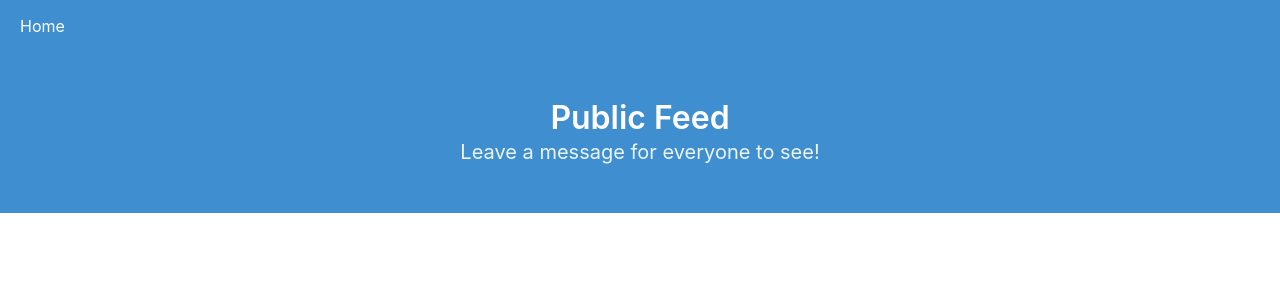
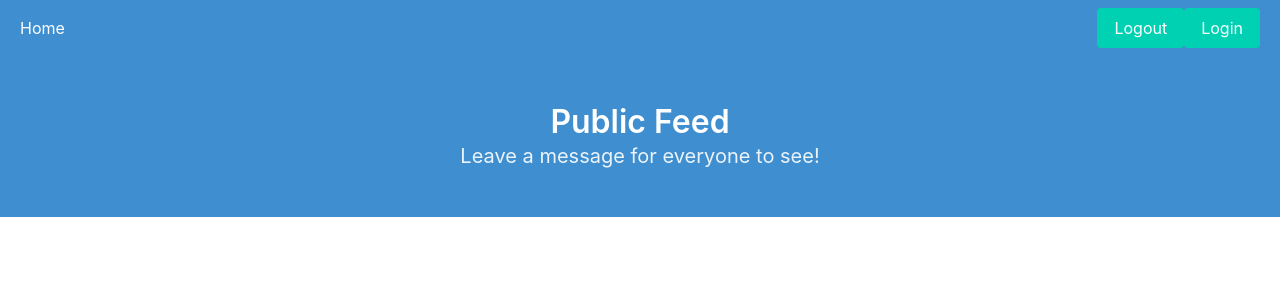
Before and after one commit to dyjung123/garrage_box, a Django app: page /authapp/ in a window 1280 px wide. Shown: the top 300 px of the page. Run offline with Django 3.2, Linux system fonts and the light colour scheme; parts of the project's set-up code (start-up, migrations or seed data) failed here and were passed over.

Commit message:
Add login and logout button to base.html

```diff
--- a/app/authapp/templates/authapp/base.html
+++ b/app/authapp/templates/authapp/base.html
@@ -16,6 +16,14 @@
         </div>
         <div class="navbar-end pr-2">
           <div class="navbar-item">
+            <div class="buttons">
+              <AmpContent>
+                <a class="button is-primary" href="/logout/">Logout</a>
+              </AmpContent>
+              <NonAmpContent>
+                <a class="button is-primary" href="/login/auth0">Login</a>
+              </NonAmpContent>
+            </div>
           </div>
         </div>
       </div>
```
